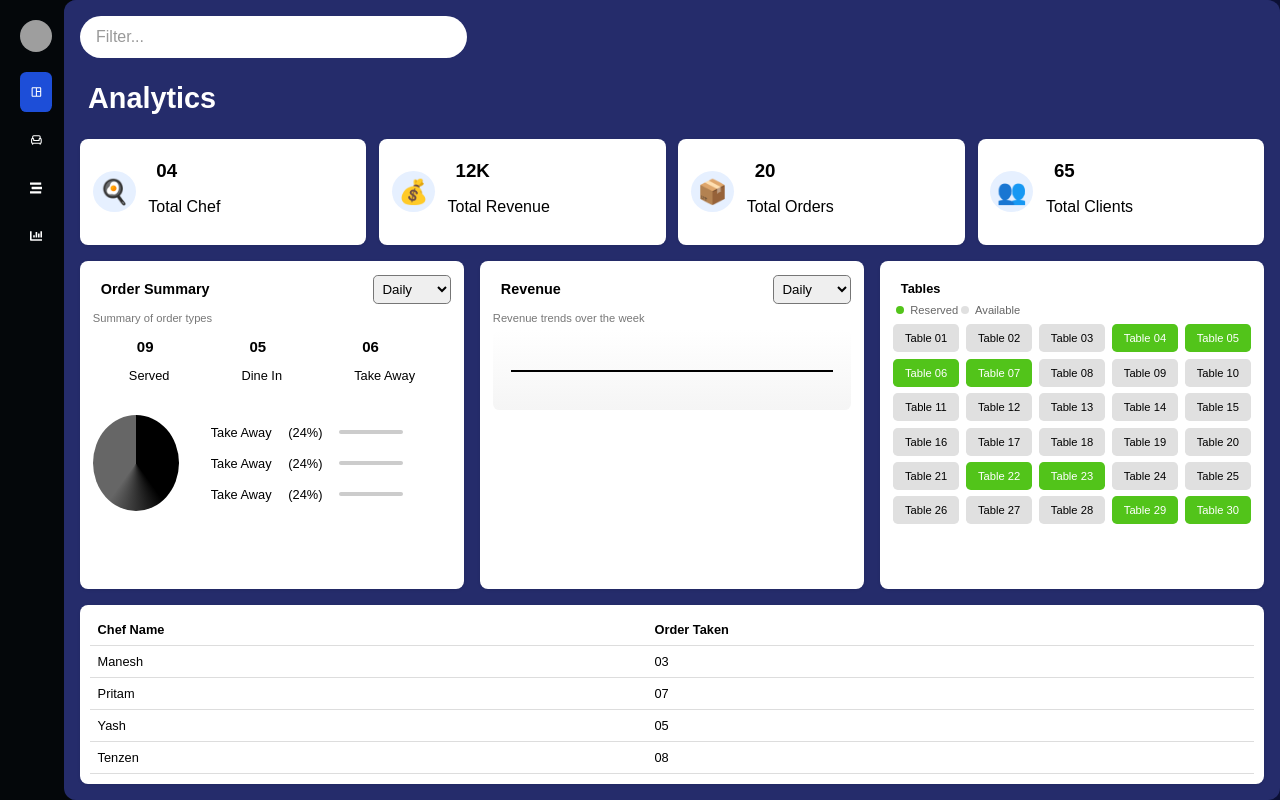
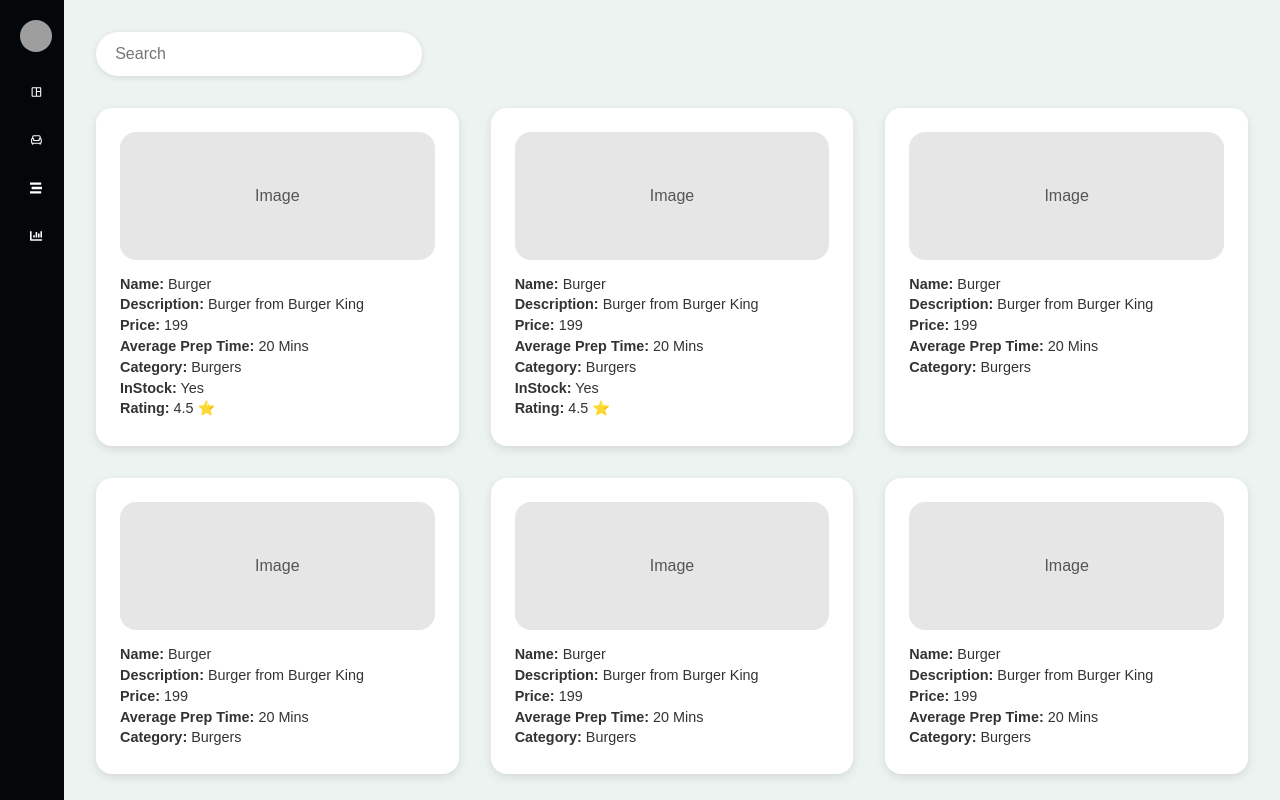
Before and after one commit to Sourav-Sharma-001/Final-Eva, a React (Vite) app in the folder Frontend/my-app/: page /foodItems in a window 1280 px wide. Before the commit this address led to /. Built offline with nearby package versions, Linux system fonts and the light colour scheme; grey boxes are pictures that could not be loaded.

Commit message:
created Food Items component

```diff
--- a/Frontend/my-app/src/App.jsx
+++ b/Frontend/my-app/src/App.jsx
@@ -4,6 +4,7 @@ import Sidebar from "./Components/Sidebar/Sidebar";
 import "./App.css"; // optional: if you have styles for App
 import Tables from "./Components/Pages/Tables/Tables";
 import OrderLine from "./Components/Pages/OrderLIne/OrderLIne";
+import FoodItems from "./Components/Pages/FoodItems/FoodItems";
 
 function App() {
   return (
@@ -16,6 +17,7 @@ function App() {
           <Route path="/" element={<Analytics />} />
           <Route path="/tables" element={<Tables />} />
           <Route path="/orderLine" element={<OrderLine />} />
+          <Route path="/foodItems" element={<FoodItems />} />
           <Route path="*" element={<Navigate to="/" />} />
         </Routes>
       </div>
--- /dev/null
+++ b/Frontend/my-app/src/Components/Pages/FoodItems/FoodItems.css
@@ -0,0 +1,79 @@
+:root {
+  --bg-color: #edf3f1;
+  --card-bg: #ffffff;
+  --text-color: #333;
+  --border-radius: 1rem;
+}
+
+.food-page {
+  background-color: var(--bg-color);
+  min-height: 100vh;
+  padding: 2rem;
+  font-family: "Arial", sans-serif;
+  box-sizing: border-box;
+}
+
+/* Top Bar with Left-Aligned Search */
+.top-bar {
+  display: flex;
+  justify-content: flex-start;
+  align-items: center;
+  margin-bottom: 2rem;
+}
+
+.search-box {
+  width: 18rem;
+  padding: 0.8rem 1.2rem;
+  border-radius: 2rem;
+  border: none;
+  outline: none;
+  font-size: 1rem;
+  color: var(--text-color);
+  background-color: #fff;
+  box-shadow: 0 0.1rem 0.4rem rgba(0, 0, 0, 0.1);
+}
+
+/* Grid Layout */
+.food-grid {
+  display: grid;
+  grid-template-columns: repeat(auto-fit, minmax(18rem, 1fr));
+  gap: 2rem;
+  justify-content: center;
+}
+
+/* Card */
+.food-card {
+  background-color: var(--card-bg);
+  border-radius: var(--border-radius);
+  padding: 1.5rem;
+  box-shadow: 0 0.2rem 0.6rem rgba(0, 0, 0, 0.1);
+  transition: transform 0.2s ease;
+}
+
+.food-card:hover {
+  transform: translateY(-0.3rem);
+}
+
+/* Image Placeholder */
+.food-img {
+  background-color: #e6e6e6;
+  color: #555;
+  height: 8rem;
+  border-radius: var(--border-radius);
+  display: flex;
+  align-items: center;
+  justify-content: center;
+  margin-bottom: 1rem;
+  font-size: 1rem;
+}
+
+/* Info Section */
+.food-info p {
+  margin: 0.3rem 0;
+  font-size: 0.9rem;
+  color: var(--text-color);
+}
+
+.food-info strong {
+  font-weight: 600;
+}
--- /dev/null
+++ b/Frontend/my-app/src/Components/Pages/FoodItems/FoodItems.jsx
@@ -0,0 +1,96 @@
+import React from "react";
+import "./FoodItems.css";
+
+export default function FoodItems() {
+  const foods = [
+    {
+      name: "Burger",
+      description: "Burger from Burger King",
+      price: 199,
+      avgPrep: "20 Mins",
+      category: "Burgers",
+      inStock: "Yes",
+      rating: "4.5 ⭐",
+    },
+    {
+      name: "Burger",
+      description: "Burger from Burger King",
+      price: 199,
+      avgPrep: "20 Mins",
+      category: "Burgers",
+      inStock: "Yes",
+      rating: "4.5 ⭐",
+    },
+    {
+      name: "Burger",
+      description: "Burger from Burger King",
+      price: 199,
+      avgPrep: "20 Mins",
+      category: "Burgers",
+    },
+    {
+      name: "Burger",
+      description: "Burger from Burger King",
+      price: 199,
+      avgPrep: "20 Mins",
+      category: "Burgers",
+    },
+    {
+      name: "Burger",
+      description: "Burger from Burger King",
+      price: 199,
+      avgPrep: "20 Mins",
+      category: "Burgers",
+    },
+    {
+      name: "Burger",
+      description: "Burger from Burger King",
+      price: 199,
+      avgPrep: "20 Mins",
+      category: "Burgers",
+    },
+  ];
+
+  return (
+    <div className="food-page">
+      <div className="top-bar">
+        <input className="search-box" type="text" placeholder="Search" />
+      </div>
+
+      <div className="food-grid">
+        {foods.map((food, index) => (
+          <div key={index} className="food-card">
+            <div className="food-img">Image</div>
+            <div className="food-info">
+              <p>
+                <strong>Name:</strong> {food.name}
+              </p>
+              <p>
+                <strong>Description:</strong> {food.description}
+              </p>
+              <p>
+                <strong>Price:</strong> {food.price}
+              </p>
+              <p>
+                <strong>Average Prep Time:</strong> {food.avgPrep}
+              </p>
+              <p>
+                <strong>Category:</strong> {food.category}
+              </p>
+              {food.inStock && (
+                <p>
+                  <strong>InStock:</strong> {food.inStock}
+                </p>
+              )}
+              {food.rating && (
+                <p>
+                  <strong>Rating:</strong> {food.rating}
+                </p>
+              )}
+            </div>
+          </div>
+        ))}
+      </div>
+    </div>
+  );
+}
--- a/Frontend/my-app/src/Components/Sidebar/Sidebar.jsx
+++ b/Frontend/my-app/src/Components/Sidebar/Sidebar.jsx
@@ -35,7 +35,7 @@ export default function Sidebar() {
             </Link>
           </li>
           <li className={location.pathname === "/config" ? "active" : ""}>
-            <Link to="/config">
+            <Link to="/foodItems">
               <FaChartBar />
             </Link>
           </li>
```
